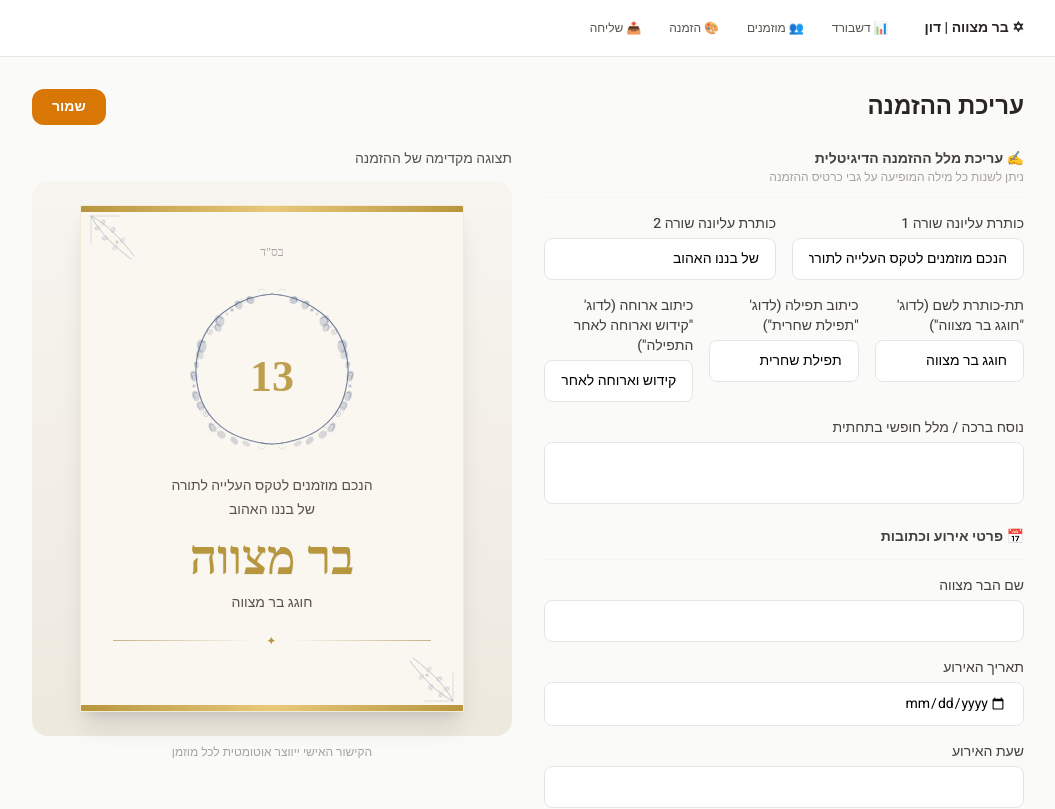
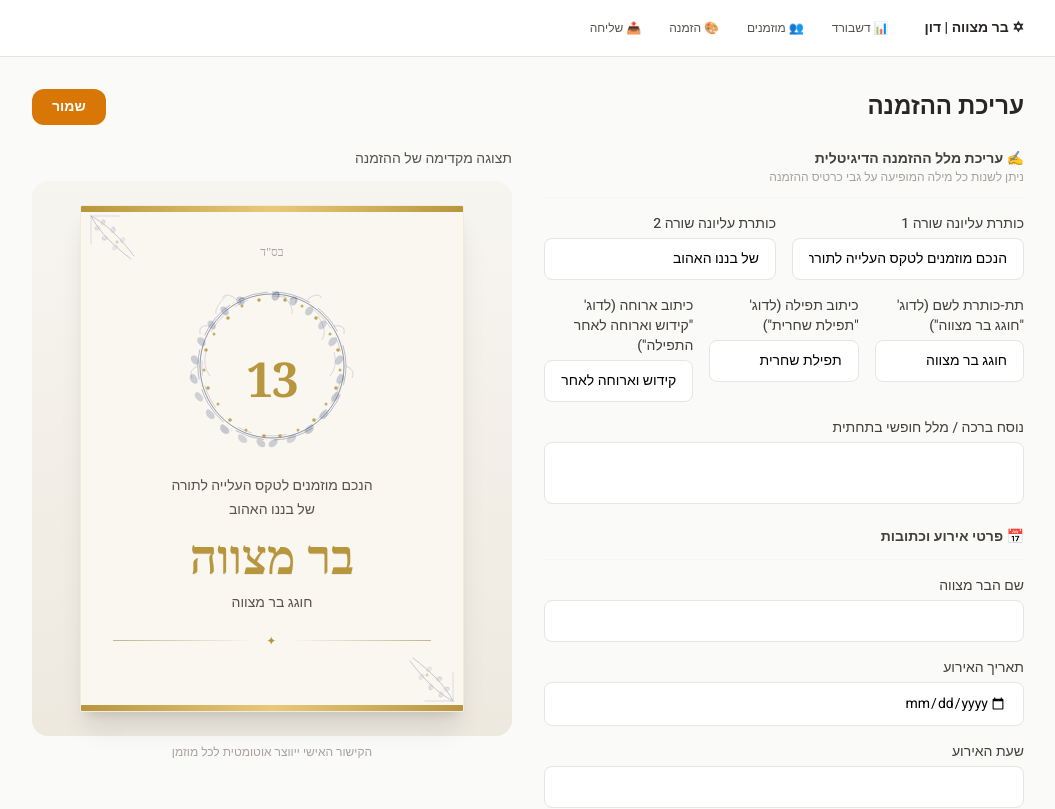
Before and after one commit to afi1982/donbarmizva, a Next.js app: page /admin/invitation in a window 1280 px wide. Shown: the top 809 px of the page, without its empty margins (112-1167 px from the left). Built offline with nearby package versions, Linux system fonts and the light colour scheme; no server answers; a web font is replaced by a local one.

Commit message:
style: update wreath design with detailed woven circles and gold berry highlights to match mockup

```diff
--- a/components/botanical/FloralWreath.tsx
+++ b/components/botanical/FloralWreath.tsx
@@ -8,201 +8,118 @@ export default function FloralWreath() {
       xmlns="http://www.w3.org/2000/svg"
       aria-label="Floral wreath with number 13"
     >
-      {/* ===== WREATH - Right arc (top to bottom) ===== */}
+      {/* Background soft shadow effect */}
+      <circle cx="90" cy="90" r="74" stroke="#ebdcb9" strokeWidth="0.5" strokeDasharray="3 3" opacity="0.4" />
 
-      {/* Main right branch arc */}
+      {/* Main woven branch ring (3 overlapping delicate lines for hand-drawn look) */}
+      <circle cx="90" cy="90" r="72" stroke="#2c3e6b" strokeWidth="0.8" opacity="0.65" />
       <path
-        d="M90 18 C120 20, 148 38, 158 60 C168 82, 168 100, 162 120 C156 140, 140 155, 120 162 C105 167, 95 168, 90 168"
+        d="M90 16 A 74 74 0 1 1 89.9 16"
+        stroke="#2c3e6b"
+        strokeWidth="0.6"
+        strokeDasharray="40 10 30 15"
+        opacity="0.5"
+      />
+      <path
+        d="M90 20 A 70 70 0 1 1 89.9 20"
         stroke="#3a4f7a"
-        strokeWidth="1.1"
-        strokeLinecap="round"
-        fill="none"
-        opacity="0.7"
+        strokeWidth="0.5"
+        strokeDasharray="15 30 25 10"
+        opacity="0.4"
       />
 
-      {/* Right arc: leaf cluster 1 (top-right) */}
-      <path d="M108 22 C112 18, 118 20, 115 26 C112 30, 106 28, 108 22Z" fill="#3a4f7a" opacity="0.25" />
-      <path d="M110 23 C114 20, 116 22, 114 26" stroke="#3a4f7a" strokeWidth="0.6" fill="none" opacity="0.5" />
+      {/* Delicate hand-drawn leaf nodes winding around the circle */}
+      {/* Top section (0 - 90 deg) */}
+      <path d="M90 18 C94 13, 100 15, 97 22 C94 27, 88 25, 90 18Z" fill="#2c3e6b" opacity="0.25" />
+      <path d="M91 19 C94 15, 98 16, 96 21" stroke="#2c3e6b" strokeWidth="0.5" fill="none" opacity="0.5" />
 
-      <path d="M120 26 C126 22, 130 26, 126 32 C122 36, 118 32, 120 26Z" fill="#3a4f7a" opacity="0.2" />
-      <path d="M121 27 C125 24, 128 27, 125 31" stroke="#3a4f7a" strokeWidth="0.6" fill="none" opacity="0.5" />
+      <path d="M108 22 C114 18, 118 22, 114 28 C110 32, 106 28, 108 22Z" fill="#2c3e6b" opacity="0.22" />
+      <path d="M109 23 C113 20, 116 23, 113 27" stroke="#2c3e6b" strokeWidth="0.5" fill="none" opacity="0.5" />
 
-      {/* Right arc: small bud 1 */}
-      <circle cx="130" cy="34" r="2" fill="#3a4f7a" opacity="0.15" />
-      <circle cx="130" cy="34" r="1" fill="#3a4f7a" opacity="0.3" />
+      <path d="M125 32 C131 28, 134 33, 129 38 C124 42, 121 37, 125 32Z" fill="#3a4f7a" opacity="0.25" />
+      <path d="M138 46 C144 42, 147 47, 142 52 C137 56, 134 51, 138 46Z" fill="#2c3e6b" opacity="0.2" />
 
-      {/* Right arc: leaf cluster 2 */}
-      <path d="M138 42 C144 36, 150 40, 146 48 C142 54, 136 50, 138 42Z" fill="#3a4f7a" opacity="0.2" />
-      <path d="M139 43 C143 39, 147 42, 145 47" stroke="#3a4f7a" strokeWidth="0.6" fill="none" opacity="0.5" />
+      {/* Mid Right (90 - 180 deg) */}
+      <path d="M149 62 C155 59, 157 65, 152 69 C147 73, 144 67, 149 62Z" fill="#3a4f7a" opacity="0.24" />
+      <path d="M156 80 C162 78, 163 84, 158 88 C153 91, 151 85, 156 80Z" fill="#2c3e6b" opacity="0.22" />
+      <path d="M158 98 C163 97, 164 103, 159 107 C154 110, 152 104, 158 98Z" fill="#3a4f7a" opacity="0.25" />
+      <path d="M154 116 C159 116, 158 122, 153 125 C148 127, 147 121, 154 116Z" fill="#2c3e6b" opacity="0.2" />
 
-      <path d="M142 48 C148 46, 150 52, 146 55 C142 58, 138 54, 142 48Z" fill="#3a4f7a" opacity="0.18" />
-      <path d="M143 49 C147 47, 148 52, 145 54" stroke="#3a4f7a" strokeWidth="0.5" fill="none" opacity="0.45" />
+      {/* Lower Right (180 - 270 deg) */}
+      <path d="M144 133 C148 135, 146 141, 141 143 C136 144, 135 138, 144 133Z" fill="#3a4f7a" opacity="0.23" />
+      <path d="M130 148 C134 151, 131 157, 126 158 C121 158, 121 152, 130 148Z" fill="#2c3e6b" opacity="0.25" />
+      <path d="M113 158 C116 162, 112 167, 107 167 C103 166, 104 160, 113 158Z" fill="#3a4f7a" opacity="0.2" />
+      <path d="M95 163 C97 168, 92 172, 88 171 C85 169, 87 163, 95 163Z" fill="#2c3e6b" opacity="0.22" />
 
-      {/* Right arc: tiny flower bud */}
-      <circle cx="152" cy="56" r="2.5" fill="none" stroke="#3a4f7a" strokeWidth="0.7" opacity="0.3" />
-      <circle cx="152" cy="56" r="1" fill="#3a4f7a" opacity="0.25" />
+      {/* Bottom section (left side mirror arcs) */}
+      <path d="M75 163 C73 168, 78 172, 82 171 C85 169, 83 163, 75 163Z" fill="#2c3e6b" opacity="0.22" />
+      <path d="M57 158 C54 162, 58 167, 63 167 C67 166, 66 160, 57 158Z" fill="#3a4f7a" opacity="0.2" />
+      <path d="M40 148 C36 151, 39 157, 44 158 C49 158, 49 152, 40 148Z" fill="#2c3e6b" opacity="0.25" />
+      <path d="M26 133 C22 135, 24 141, 29 143 C34 144, 35 138, 26 133Z" fill="#3a4f7a" opacity="0.23" />
 
-      {/* Right arc: leaf cluster 3 (mid-right) */}
-      <path d="M156 66 C162 60, 168 66, 164 74 C160 80, 154 76, 156 66Z" fill="#3a4f7a" opacity="0.2" />
-      <path d="M157 67 C161 63, 165 67, 163 73" stroke="#3a4f7a" strokeWidth="0.6" fill="none" opacity="0.5" />
+      {/* Mid Left (270 - 360 deg) */}
+      <path d="M16 116 C11 116, 12 122, 17 125 C22 127, 23 121, 16 116Z" fill="#2c3e6b" opacity="0.2" />
+      <path d="M12 98 C7 97, 6 103, 11 107 C16 110, 18 104, 12 98Z" fill="#3a4f7a" opacity="0.25" />
+      <path d="M14 80 C8 78, 7 84, 12 88 C17 91, 19 85, 14 80Z" fill="#2c3e6b" opacity="0.22" />
+      <path d="M21 62 C15 59, 13 65, 18 69 C23 73, 26 67, 21 62Z" fill="#3a4f7a" opacity="0.24" />
 
-      <path d="M160 74 C166 72, 168 78, 164 82 C160 86, 156 80, 160 74Z" fill="#3a4f7a" opacity="0.15" />
-      <path d="M161 75 C164 73, 166 78, 163 81" stroke="#3a4f7a" strokeWidth="0.5" fill="none" opacity="0.4" />
+      {/* Upper Left (360 - 90 deg) */}
+      <path d="M32 46 C26 42, 23 47, 28 52 C33 56, 36 51, 32 46Z" fill="#2c3e6b" opacity="0.2" />
+      <path d="M45 32 C39 28, 36 33, 41 38 C46 42, 49 37, 45 32Z" fill="#3a4f7a" opacity="0.25" />
+      <path d="M62 22 C56 18, 52 22, 56 28 C60 32, 64 28, 62 22Z" fill="#2c3e6b" opacity="0.22" />
+      <path d="M63 23 C59 20, 56 23, 59 27" stroke="#2c3e6b" strokeWidth="0.5" fill="none" opacity="0.5" />
 
-      {/* Right arc: tiny leaves */}
-      <path d="M164 86 C168 84, 170 88, 166 92 C164 94, 162 90, 164 86Z" fill="#3a4f7a" opacity="0.18" />
-      <path d="M165 87 C167 85, 168 88, 166 91" stroke="#3a4f7a" strokeWidth="0.5" fill="none" opacity="0.4" />
+      {/* Overlapping small branch strokes for organic look */}
+      <path d="M102 20 Q112 32 110 38" stroke="#2c3e6b" strokeWidth="0.4" fill="none" opacity="0.4" />
+      <path d="M136 40 Q146 54 140 64" stroke="#2c3e6b" strokeWidth="0.4" fill="none" opacity="0.4" />
+      <path d="M152 76 Q156 90 148 100" stroke="#2c3e6b" strokeWidth="0.4" fill="none" opacity="0.4" />
+      <path d="M44 20 Q32 32 34 38" stroke="#2c3e6b" strokeWidth="0.4" fill="none" opacity="0.4" />
+      <path d="M24 76 Q20 90 28 100" stroke="#2c3e6b" strokeWidth="0.4" fill="none" opacity="0.4" />
 
-      {/* Right arc: leaf cluster 4 (lower-right) */}
-      <path d="M166 96 C172 92, 174 98, 170 104 C166 108, 162 102, 166 96Z" fill="#3a4f7a" opacity="0.2" />
-      <path d="M167 97 C170 95, 172 98, 169 103" stroke="#3a4f7a" strokeWidth="0.6" fill="none" opacity="0.5" />
+      {/* Gold berry highlights around the wreath (matches the photo design) */}
+      <circle cx="103" cy="24" r="1.8" fill="#b8963e" opacity="0.85" />
+      <circle cx="120" cy="30" r="1.5" fill="#b8963e" opacity="0.75" />
+      <circle cx="134" cy="42" r="1.8" fill="#b8963e" opacity="0.85" />
+      <circle cx="148" cy="58" r="1.5" fill="#b8963e" opacity="0.75" />
+      <circle cx="156" cy="74" r="1.8" fill="#b8963e" opacity="0.85" />
+      <circle cx="158" cy="94" r="1.5" fill="#b8963e" opacity="0.75" />
+      <circle cx="154" cy="112" r="1.8" fill="#b8963e" opacity="0.85" />
+      <circle cx="144" cy="128" r="1.5" fill="#b8963e" opacity="0.75" />
+      <circle cx="132" cy="144" r="1.8" fill="#b8963e" opacity="0.85" />
+      <circle cx="116" cy="154" r="1.5" fill="#b8963e" opacity="0.75" />
+      <circle cx="98" cy="160" r="1.8" fill="#b8963e" opacity="0.85" />
 
-      {/* Right arc: small bud 2 */}
-      <circle cx="168" cy="110" r="2" fill="#3a4f7a" opacity="0.12" />
-      <circle cx="168" cy="110" r="1" fill="#3a4f7a" opacity="0.25" />
+      <circle cx="77" cy="24" r="1.8" fill="#b8963e" opacity="0.85" />
+      <circle cx="60" cy="30" r="1.5" fill="#b8963e" opacity="0.75" />
+      <circle cx="46" cy="42" r="1.8" fill="#b8963e" opacity="0.85" />
+      <circle cx="32" cy="58" r="1.5" fill="#b8963e" opacity="0.75" />
+      <circle cx="24" cy="74" r="1.8" fill="#b8963e" opacity="0.85" />
+      <circle cx="22" cy="94" r="1.5" fill="#b8963e" opacity="0.75" />
+      <circle cx="26" cy="112" r="1.8" fill="#b8963e" opacity="0.85" />
+      <circle cx="36" cy="128" r="1.5" fill="#b8963e" opacity="0.75" />
+      <circle cx="48" cy="144" r="1.8" fill="#b8963e" opacity="0.85" />
+      <circle cx="64" cy="154" r="1.5" fill="#b8963e" opacity="0.75" />
+      <circle cx="82" cy="160" r="1.8" fill="#b8963e" opacity="0.85" />
 
-      {/* Right arc: leaf cluster 5 */}
-      <path d="M164 116 C170 112, 172 118, 168 124 C164 128, 160 122, 164 116Z" fill="#3a4f7a" opacity="0.2" />
-      <path d="M165 117 C168 115, 170 118, 167 123" stroke="#3a4f7a" strokeWidth="0.6" fill="none" opacity="0.5" />
+      {/* Decorative leaf branch curls pointing outward */}
+      <path d="M125 24 Q135 15 140 22" stroke="#2c3e6b" strokeWidth="0.5" fill="none" opacity="0.35" />
+      <path d="M152 50 Q164 48 162 58" stroke="#2c3e6b" strokeWidth="0.5" fill="none" opacity="0.35" />
+      <path d="M164 90 Q174 94 170 102" stroke="#2c3e6b" strokeWidth="0.5" fill="none" opacity="0.35" />
+      <path d="M55 24 Q45 15 40 22" stroke="#2c3e6b" strokeWidth="0.5" fill="none" opacity="0.35" />
+      <path d="M28 50 Q16 48 18 58" stroke="#2c3e6b" strokeWidth="0.5" fill="none" opacity="0.35" />
+      <path d="M16 90 Q6 94 10 102" stroke="#2c3e6b" strokeWidth="0.5" fill="none" opacity="0.35" />
 
-      <path d="M160 126 C166 124, 168 130, 162 134 C158 136, 156 130, 160 126Z" fill="#3a4f7a" opacity="0.18" />
-      <path d="M161 127 C164 125, 166 130, 162 133" stroke="#3a4f7a" strokeWidth="0.5" fill="none" opacity="0.45" />
-
-      {/* Right arc: tiny flower */}
-      <circle cx="156" cy="138" r="2.5" fill="none" stroke="#3a4f7a" strokeWidth="0.7" opacity="0.3" />
-      <circle cx="156" cy="138" r="1" fill="#3a4f7a" opacity="0.2" />
-      <path d="M154 136 L153 134" stroke="#3a4f7a" strokeWidth="0.4" opacity="0.3" />
-      <path d="M158 136 L159 134" stroke="#3a4f7a" strokeWidth="0.4" opacity="0.3" />
-
-      {/* Right arc: lower leaves */}
-      <path d="M148 148 C154 144, 156 150, 150 156 C146 158, 144 152, 148 148Z" fill="#3a4f7a" opacity="0.2" />
-      <path d="M149 149 C152 146, 154 150, 150 155" stroke="#3a4f7a" strokeWidth="0.6" fill="none" opacity="0.5" />
-
-      <path d="M138 156 C144 152, 148 158, 142 162 C138 164, 134 160, 138 156Z" fill="#3a4f7a" opacity="0.18" />
-
-      {/* Right arc: bottom leaves */}
-      <path d="M126 162 C132 158, 134 164, 128 168 C124 170, 122 166, 126 162Z" fill="#3a4f7a" opacity="0.2" />
-      <path d="M114 166 C120 162, 122 168, 116 170 C112 172, 110 168, 114 166Z" fill="#3a4f7a" opacity="0.15" />
-
-      {/* ===== WREATH - Left arc (top to bottom) ===== */}
-
-      {/* Main left branch arc */}
-      <path
-        d="M90 18 C60 20, 32 38, 22 60 C12 82, 12 100, 18 120 C24 140, 40 155, 60 162 C75 167, 85 168, 90 168"
-        stroke="#3a4f7a"
-        strokeWidth="1.1"
-        strokeLinecap="round"
-        fill="none"
-        opacity="0.7"
-      />
-
-      {/* Left arc: leaf cluster 1 (top-left) */}
-      <path d="M72 22 C68 18, 62 20, 65 26 C68 30, 74 28, 72 22Z" fill="#3a4f7a" opacity="0.25" />
-      <path d="M70 23 C66 20, 64 22, 66 26" stroke="#3a4f7a" strokeWidth="0.6" fill="none" opacity="0.5" />
-
-      <path d="M60 26 C54 22, 50 26, 54 32 C58 36, 62 32, 60 26Z" fill="#3a4f7a" opacity="0.2" />
-      <path d="M59 27 C55 24, 52 27, 55 31" stroke="#3a4f7a" strokeWidth="0.6" fill="none" opacity="0.5" />
-
-      {/* Left arc: small bud 1 */}
-      <circle cx="50" cy="34" r="2" fill="#3a4f7a" opacity="0.15" />
-      <circle cx="50" cy="34" r="1" fill="#3a4f7a" opacity="0.3" />
-
-      {/* Left arc: leaf cluster 2 */}
-      <path d="M42 42 C36 36, 30 40, 34 48 C38 54, 44 50, 42 42Z" fill="#3a4f7a" opacity="0.2" />
-      <path d="M41 43 C37 39, 33 42, 35 47" stroke="#3a4f7a" strokeWidth="0.6" fill="none" opacity="0.5" />
-
-      <path d="M38 48 C32 46, 30 52, 34 55 C38 58, 42 54, 38 48Z" fill="#3a4f7a" opacity="0.18" />
-      <path d="M37 49 C33 47, 32 52, 35 54" stroke="#3a4f7a" strokeWidth="0.5" fill="none" opacity="0.45" />
-
-      {/* Left arc: tiny flower bud */}
-      <circle cx="28" cy="56" r="2.5" fill="none" stroke="#3a4f7a" strokeWidth="0.7" opacity="0.3" />
-      <circle cx="28" cy="56" r="1" fill="#3a4f7a" opacity="0.25" />
-
-      {/* Left arc: leaf cluster 3 (mid-left) */}
-      <path d="M24 66 C18 60, 12 66, 16 74 C20 80, 26 76, 24 66Z" fill="#3a4f7a" opacity="0.2" />
-      <path d="M23 67 C19 63, 15 67, 17 73" stroke="#3a4f7a" strokeWidth="0.6" fill="none" opacity="0.5" />
-
-      <path d="M20 74 C14 72, 12 78, 16 82 C20 86, 24 80, 20 74Z" fill="#3a4f7a" opacity="0.15" />
-      <path d="M19 75 C16 73, 14 78, 17 81" stroke="#3a4f7a" strokeWidth="0.5" fill="none" opacity="0.4" />
-
-      {/* Left arc: tiny leaves */}
-      <path d="M16 86 C12 84, 10 88, 14 92 C16 94, 18 90, 16 86Z" fill="#3a4f7a" opacity="0.18" />
-      <path d="M15 87 C13 85, 12 88, 14 91" stroke="#3a4f7a" strokeWidth="0.5" fill="none" opacity="0.4" />
-
-      {/* Left arc: leaf cluster 4 (lower-left) */}
-      <path d="M14 96 C8 92, 6 98, 10 104 C14 108, 18 102, 14 96Z" fill="#3a4f7a" opacity="0.2" />
-      <path d="M13 97 C10 95, 8 98, 11 103" stroke="#3a4f7a" strokeWidth="0.6" fill="none" opacity="0.5" />
-
-      {/* Left arc: small bud 2 */}
-      <circle cx="12" cy="110" r="2" fill="#3a4f7a" opacity="0.12" />
-      <circle cx="12" cy="110" r="1" fill="#3a4f7a" opacity="0.25" />
-
-      {/* Left arc: leaf cluster 5 */}
-      <path d="M16 116 C10 112, 8 118, 12 124 C16 128, 20 122, 16 116Z" fill="#3a4f7a" opacity="0.2" />
-      <path d="M15 117 C12 115, 10 118, 13 123" stroke="#3a4f7a" strokeWidth="0.6" fill="none" opacity="0.5" />
-
-      <path d="M20 126 C14 124, 12 130, 18 134 C22 136, 24 130, 20 126Z" fill="#3a4f7a" opacity="0.18" />
-      <path d="M19 127 C16 125, 14 130, 18 133" stroke="#3a4f7a" strokeWidth="0.5" fill="none" opacity="0.45" />
-
-      {/* Left arc: tiny flower */}
-      <circle cx="24" cy="138" r="2.5" fill="none" stroke="#3a4f7a" strokeWidth="0.7" opacity="0.3" />
-      <circle cx="24" cy="138" r="1" fill="#3a4f7a" opacity="0.2" />
-      <path d="M26 136 L27 134" stroke="#3a4f7a" strokeWidth="0.4" opacity="0.3" />
-      <path d="M22 136 L21 134" stroke="#3a4f7a" strokeWidth="0.4" opacity="0.3" />
-
-      {/* Left arc: lower leaves */}
-      <path d="M32 148 C26 144, 24 150, 30 156 C34 158, 36 152, 32 148Z" fill="#3a4f7a" opacity="0.2" />
-      <path d="M31 149 C28 146, 26 150, 30 155" stroke="#3a4f7a" strokeWidth="0.6" fill="none" opacity="0.5" />
-
-      <path d="M42 156 C36 152, 32 158, 38 162 C42 164, 46 160, 42 156Z" fill="#3a4f7a" opacity="0.18" />
-
-      {/* Left arc: bottom leaves */}
-      <path d="M54 162 C48 158, 46 164, 52 168 C56 170, 58 166, 54 162Z" fill="#3a4f7a" opacity="0.2" />
-      <path d="M66 166 C60 162, 58 168, 64 170 C68 172, 70 168, 66 166Z" fill="#3a4f7a" opacity="0.15" />
-
-      {/* ===== EXTRA DETAIL: Secondary thin branch lines ===== */}
-
-      {/* Right side secondary branches */}
-      <path d="M115 24 C118 28, 122 26, 120 22" stroke="#3a4f7a" strokeWidth="0.5" fill="none" opacity="0.3" />
-      <path d="M145 46 C150 44, 152 48, 148 52" stroke="#3a4f7a" strokeWidth="0.5" fill="none" opacity="0.3" />
-      <path d="M162 78 C166 76, 168 80, 164 84" stroke="#3a4f7a" strokeWidth="0.5" fill="none" opacity="0.3" />
-      <path d="M166 100 C170 98, 172 102, 168 106" stroke="#3a4f7a" strokeWidth="0.5" fill="none" opacity="0.3" />
-      <path d="M158 132 C162 130, 164 134, 160 138" stroke="#3a4f7a" strokeWidth="0.5" fill="none" opacity="0.3" />
-      <path d="M142 152 C146 150, 148 154, 144 156" stroke="#3a4f7a" strokeWidth="0.5" fill="none" opacity="0.3" />
-
-      {/* Left side secondary branches */}
-      <path d="M65 24 C62 28, 58 26, 60 22" stroke="#3a4f7a" strokeWidth="0.5" fill="none" opacity="0.3" />
-      <path d="M35 46 C30 44, 28 48, 32 52" stroke="#3a4f7a" strokeWidth="0.5" fill="none" opacity="0.3" />
-      <path d="M18 78 C14 76, 12 80, 16 84" stroke="#3a4f7a" strokeWidth="0.5" fill="none" opacity="0.3" />
-      <path d="M14 100 C10 98, 8 102, 12 106" stroke="#3a4f7a" strokeWidth="0.5" fill="none" opacity="0.3" />
-      <path d="M22 132 C18 130, 16 134, 20 138" stroke="#3a4f7a" strokeWidth="0.5" fill="none" opacity="0.3" />
-      <path d="M38 152 C34 150, 32 154, 36 156" stroke="#3a4f7a" strokeWidth="0.5" fill="none" opacity="0.3" />
-
-      {/* ===== EXTRA DETAIL: Tiny berry dots scattered along wreath ===== */}
-      <circle cx="98" cy="19" r="1.2" fill="#3a4f7a" opacity="0.18" />
-      <circle cx="82" cy="19" r="1.2" fill="#3a4f7a" opacity="0.18" />
-      <circle cx="135" cy="38" r="1.5" fill="#3a4f7a" opacity="0.15" />
-      <circle cx="45" cy="38" r="1.5" fill="#3a4f7a" opacity="0.15" />
-      <circle cx="100" cy="167" r="1.2" fill="#3a4f7a" opacity="0.18" />
-      <circle cx="80" cy="167" r="1.2" fill="#3a4f7a" opacity="0.18" />
-
-      {/* ===== EXTRA DETAIL: Small decorative curls ===== */}
-      <path d="M96 16 C98 12, 102 12, 104 16" stroke="#3a4f7a" strokeWidth="0.5" fill="none" opacity="0.25" />
-      <path d="M76 16 C78 12, 82 12, 84 16" stroke="#3a4f7a" strokeWidth="0.5" fill="none" opacity="0.25" />
-      <path d="M96 170 C98 174, 102 174, 104 170" stroke="#3a4f7a" strokeWidth="0.5" fill="none" opacity="0.25" />
-      <path d="M76 170 C78 174, 82 174, 84 170" stroke="#3a4f7a" strokeWidth="0.5" fill="none" opacity="0.25" />
-
-      {/* ===== CENTER: 13 text in gold ===== */}
+      {/* Center gold styled "13" with serif elegance */}
       <text
         x="90"
-        y="100"
+        y="102"
         textAnchor="middle"
         dominantBaseline="central"
-        fontFamily="serif"
-        fontSize="44"
-        fontWeight="700"
+        fontFamily="Georgia, 'Times New Roman', serif"
+        fontSize="48"
+        fontWeight="bold"
         fill="#b8963e"
-        opacity="0.9"
+        style={{ letterSpacing: '-1px' }}
       >
         13
       </text>
```
